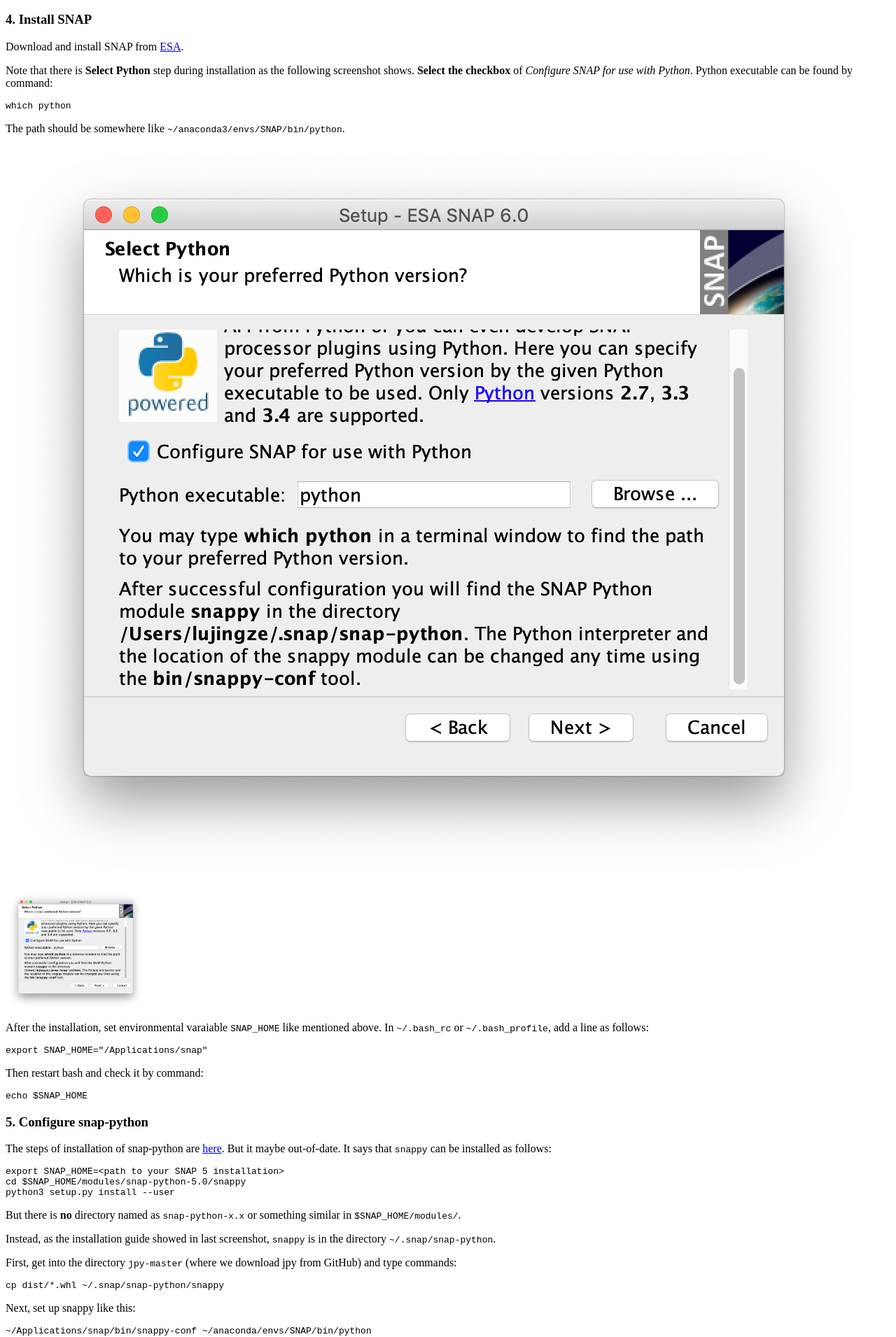
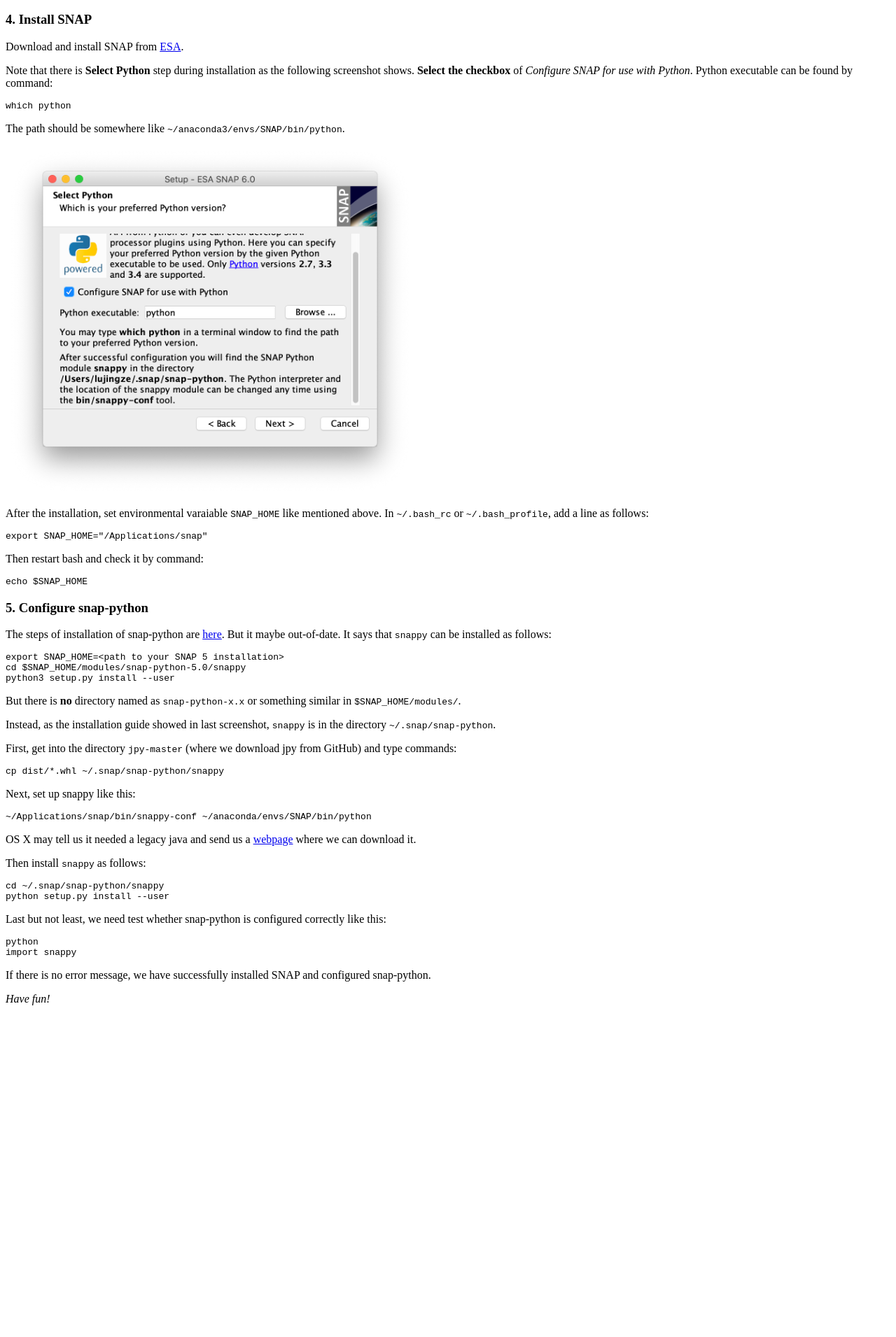
Before and after one commit to Neo-101/Neo-101.github.io, a Jekyll site: the page built from _posts/2019-05-07-how-to-install-snap-python.md, in a window 1280 px wide. Shown: the part 999-2910 px from the top of the page at 70% size. Built offline with Jekyll 4.4.1, drawn with Linux system fonts in a browser that asks for light colours; after the commit the page ends 2452 px from its top, so only the background shows below that.

Commit message:
Edit how to install snap python

```diff
--- a/_posts/2019-05-07-how-to-install-snap-python.md
+++ b/_posts/2019-05-07-how-to-install-snap-python.md
@@ -68,9 +68,7 @@
 
 The path should be somewhere like `~/anaconda3/envs/SNAP/bin/python`.
 
-![My helpful screenshot](/assets/images/snap_installation_select_python.png)
-
-<img src="/assets/images/snap_installation_select_python.png" alt="Select Python" width="200"/>
+<img src="/assets/images/snap_installation_select_python.png" alt="Select Python" height="500"/>
 
 After the installation, set environmental varaiable `SNAP_HOME` like mentioned above. In `~/.bash_rc` or `~/.bash_profile`, add a line as follows:
 
```
